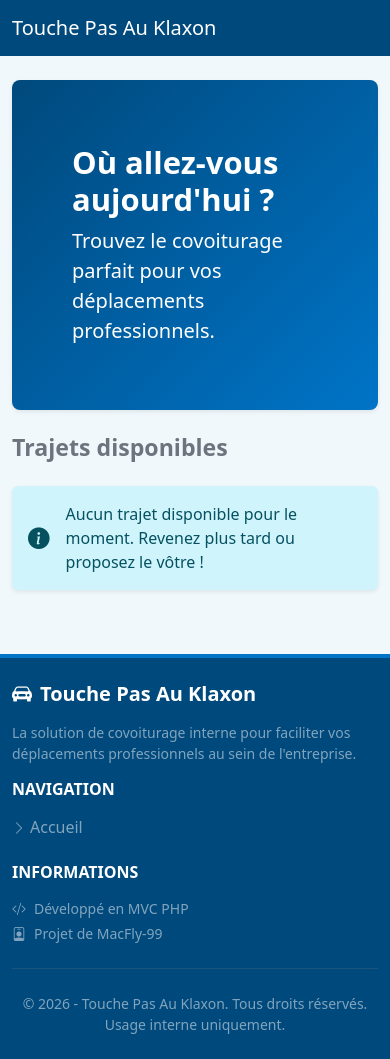
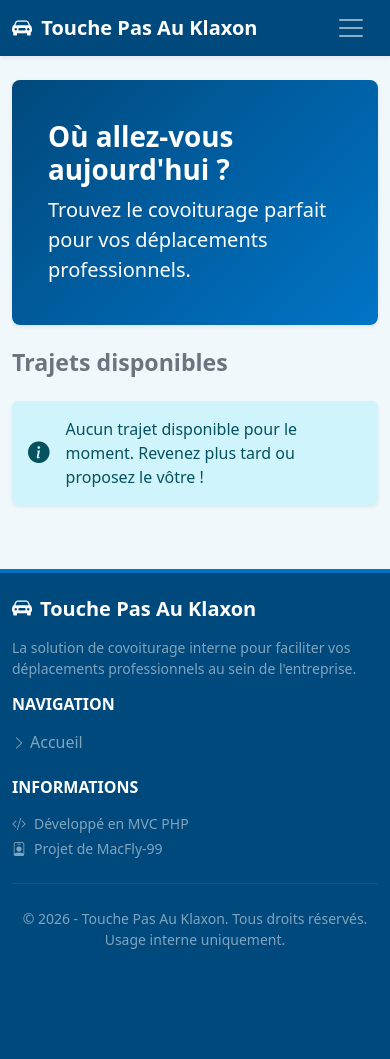
Before and after one commit to MacFly-99/Touche_Pas_Au_Klaxon, a PHP site: the page made by app/Views/home/index.php in a window 390 px wide. After the commit the page ends 949 px from the top, so only its background shows below. Run offline with PHP 8.4, Linux system fonts and the light colour scheme; the template is opened without the code that fills it, so the values that code supplies are empty; some libraries are stand-ins or nearby versions.

Commit message:
Make the application more responsive

```diff
--- a/app/Views/home/index.php
+++ b/app/Views/home/index.php
@@ -1,16 +1,16 @@
 <!-- BANNIÈRE (HERO) -->
-<div class="p-5 mb-4 rounded-3 text-white shadow-sm" style="background: linear-gradient(135deg, #00497c, #0074c7);">
+<div class="p-4 p-md-5 mb-4 rounded-3 text-white shadow-sm" style="background: linear-gradient(135deg, #00497c, #0074c7);">
     <div class="container-fluid py-3">
-        <h1 class="display-5 fw-bold mb-2">Où allez-vous aujourd'hui ?</h1>
+        <h1 class="display-6 display-md-5 fw-bold mb-2">Où allez-vous aujourd'hui ?</h1>
         <p class="fs-5 mb-0">Trouvez le covoiturage parfait pour vos déplacements professionnels.</p>
     </div>
 </div>
 
-<!-- TITRE DE SECTION -->
-<div class="d-flex justify-content-between align-items-center mb-4">
+<!-- TITRE DE SECTION (Responsive) -->
+<div class="d-flex flex-column flex-md-row justify-content-between align-items-start align-items-md-center gap-3 mb-4">
     <h2 class="h3 mb-0 text-secondary fw-bold">Trajets disponibles</h2>
     <?php if (isset($_SESSION['user'])): ?>
-        <a href="<?= BASE_URL ?>/trip/create" class="btn btn-primary shadow-sm">
+        <a href="<?= BASE_URL ?>/trip/create" class="btn btn-primary shadow-sm w-100 w-md-auto">
             <i class="bi bi-plus-lg me-1"></i> Proposer un trajet
         </a>
     <?php endif; ?>
--- a/app/Views/layout/header.php
+++ b/app/Views/layout/header.php
@@ -59,40 +59,56 @@
     </style>
 </head>
 <body>
-    <nav class="navbar navbar-expand-lg navbar-dark" style="background-color: #00497c;">
+    <nav class="navbar navbar-expand-lg navbar-dark shadow-sm" style="background-color: #00497c;">
     <div class="container-fluid">
-        <a class="navbar-brand" href="<?= BASE_URL ?>/">Touche Pas Au Klaxon</a>
+        <!-- Logo / Marque -->
+        <a class="navbar-brand fw-bold" href="<?= BASE_URL ?>/">
+            <i class="bi bi-car-front-fill me-1"></i> Touche Pas Au Klaxon
+        </a>
 
-        <div class="d-flex align-items-center">
+        <!-- Bouton Burger (visible uniquement sur mobile) -->
+        <button class="navbar-toggler border-0" type="button" data-bs-toggle="collapse" data-bs-target="#navbarContent" aria-controls="navbarContent" aria-expanded="false" aria-label="Toggle navigation">
+            <span class="navbar-toggler-icon"></span>
+        </button>
+
+        <!-- Contenu de la navbar (qui se cache sur mobile) -->
+        <div class="collapse navbar-collapse" id="navbarContent">
+            <ul class="navbar-nav ms-auto align-items-center gap-2 mt-3 mt-lg-0">
                 <?php if (isset($_SESSION['user'])): ?>
 
                     <?php if ($_SESSION['user']['is_admin'] == 1): ?>
                         <!-- Menu Admin -->
-                    <ul class="navbar-nav me-3">
                         <li class="nav-item"><a class="nav-link" href="<?= BASE_URL ?>/admin/users">Utilisateurs</a></li>
                         <li class="nav-item"><a class="nav-link" href="<?= BASE_URL ?>/admin/agencies">Agences</a></li>
                         <li class="nav-item"><a class="nav-link" href="<?= BASE_URL ?>/admin/trips">Trajets</a></li>
-                    </ul>
-                    <span class="navbar-text text-light me-3">
+                        <li class="nav-item">
+                            <span class="navbar-text text-light fw-bold bg-dark bg-opacity-25 px-3 py-1 rounded-pill">
                                 <i class="bi bi-shield-lock me-1"></i> Admin: <?= htmlspecialchars($_SESSION['user']['first_name']) ?>
                             </span>
+                        </li>
                     <?php else: ?>
                         <!-- Menu Utilisateur -->
-                    <a href="<?= BASE_URL ?>/trip/create" class="btn btn-outline-light btn-sm me-3">
+                        <li class="nav-item">
+                            <a href="<?= BASE_URL ?>/trip/create" class="btn btn-outline-light btn-sm w-100">
                                 <i class="bi bi-plus-circle me-1"></i> Proposer un trajet
                             </a>
-                    <span class="navbar-text text-light me-3">
-                        <i class="bi bi-person-circle me-1"></i> <?= htmlspecialchars($_SESSION['user']['first_name'] . ' ' . $_SESSION['user']['last_name']) ?>
+                        </li>
+                        <li class="nav-item">
+                            <span class="navbar-text text-light fw-bold px-3">
+                                <i class="bi bi-person-circle me-1"></i> <?= htmlspecialchars($_SESSION['user']['first_name']) ?>
                             </span>
+                        </li>
                     <?php endif; ?>
 
-                <!-- Bouton Déconnexion (pour tout le monde) -->
-                <a href="<?= BASE_URL ?>/auth/logout" class="btn btn-danger">
+                    <!-- Bouton Déconnexion -->
+                    <li class="nav-item w-100 text-center mt-2 mt-lg-0 w-auto">
+                        <a href="<?= BASE_URL ?>/auth/logout" class="btn btn-danger btn-sm px-4">
                             <i class="bi bi-box-arrow-right me-1"></i> Déconnexion
                         </a>
+                    </li>
 
                 <?php endif; ?>
-            <!-- Note : on ne met rien pour les visiteurs, car ils sont sur la page de login -->
+            </ul>
         </div>
     </div>
 </nav>
```
Also changed, not shown: app/Views/admin/users/index.php (+14 -12 lines). Lines whose indentation alone changed are shown as unchanged.
